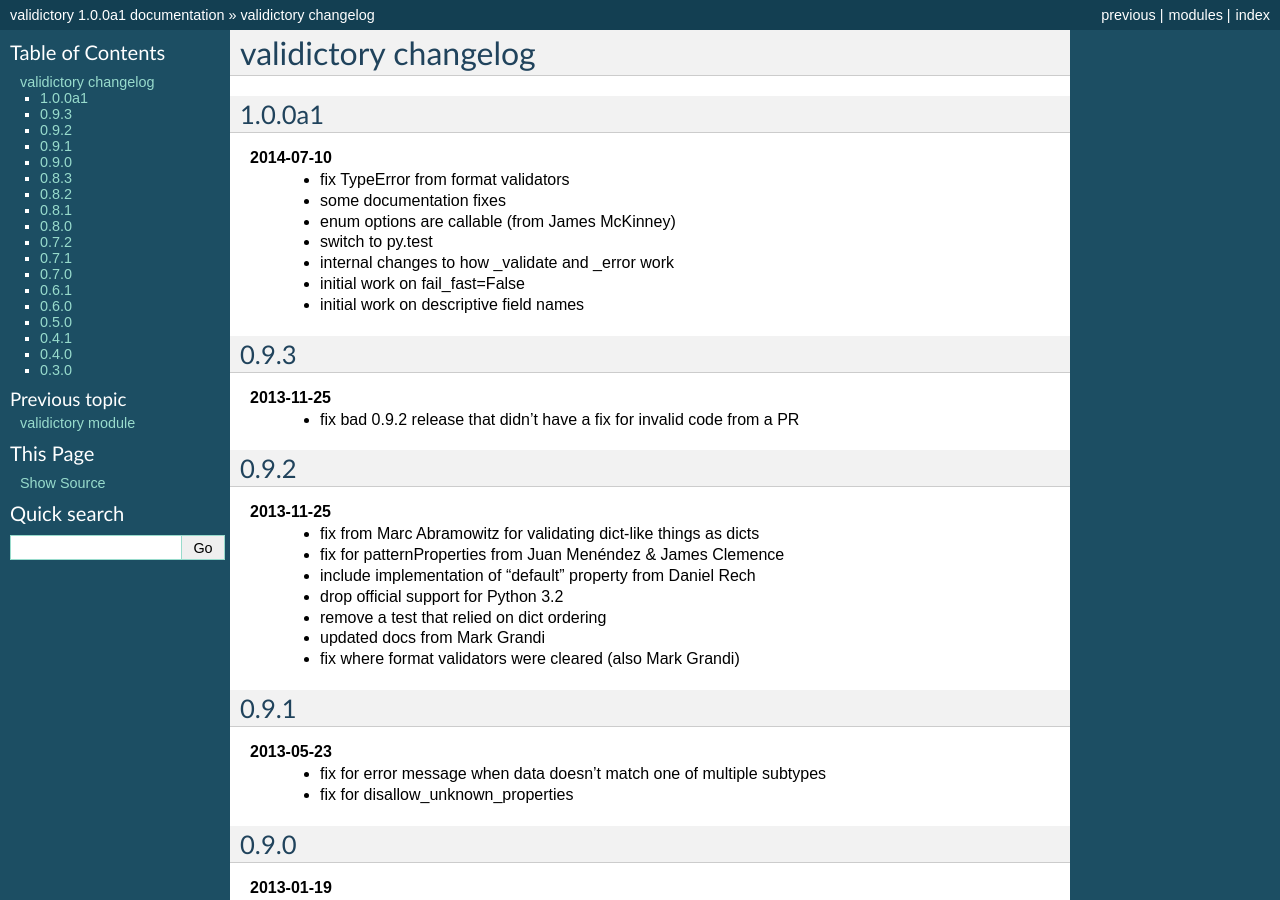
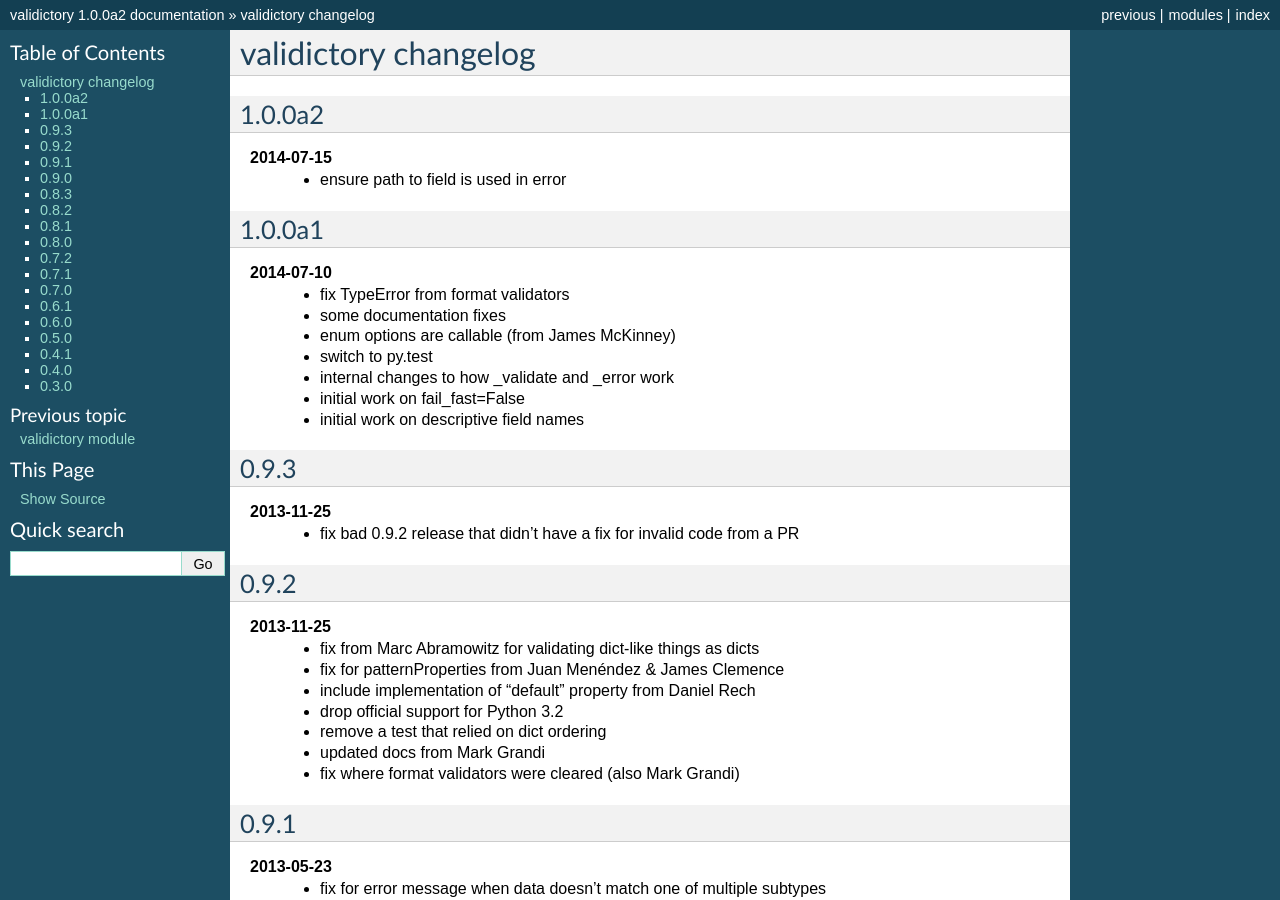
Before and after one commit to jpmckinney/validictory, a Sphinx documentation site: the page built from docs/changelog.rst, in a window 1280 px wide and 900 px high. Built offline with Sphinx 7.4.7, drawn with Linux system fonts in a browser that asks for light colours; some of the changed text lies outside the part shown.

Commit message:
bump to a2

```diff
--- a/docs/changelog.rst
+++ b/docs/changelog.rst
@@ -1,5 +1,10 @@
 validictory changelog
 =====================
+
+1.0.0a2
+-------
+**2014-07-15**
+    * ensure path to field is used in error
 
 1.0.0a1
 -------
--- a/docs/conf.py
+++ b/docs/conf.py
@@ -50,7 +50,7 @@
 # The short X.Y version.
 version = '1.0'
 # The full version, including alpha/beta/rc tags.
-release = '1.0.0a1'
+release = '1.0.0a2'
 
 # The language for content autogenerated by Sphinx. Refer to documentation
 # for a list of supported languages.
--- a/validictory/__init__.py
+++ b/validictory/__init__.py
@@ -5,7 +5,7 @@
 
 __all__ = ['validate', 'SchemaValidator', 'FieldValidationError', 'MultipleValidationError',
            'ValidationError', 'SchemaError']
-__version__ = '1.0.0a1'
+__version__ = '1.0.0a2'
 
 
 def validate(data, schema, validator_cls=SchemaValidator,
```
